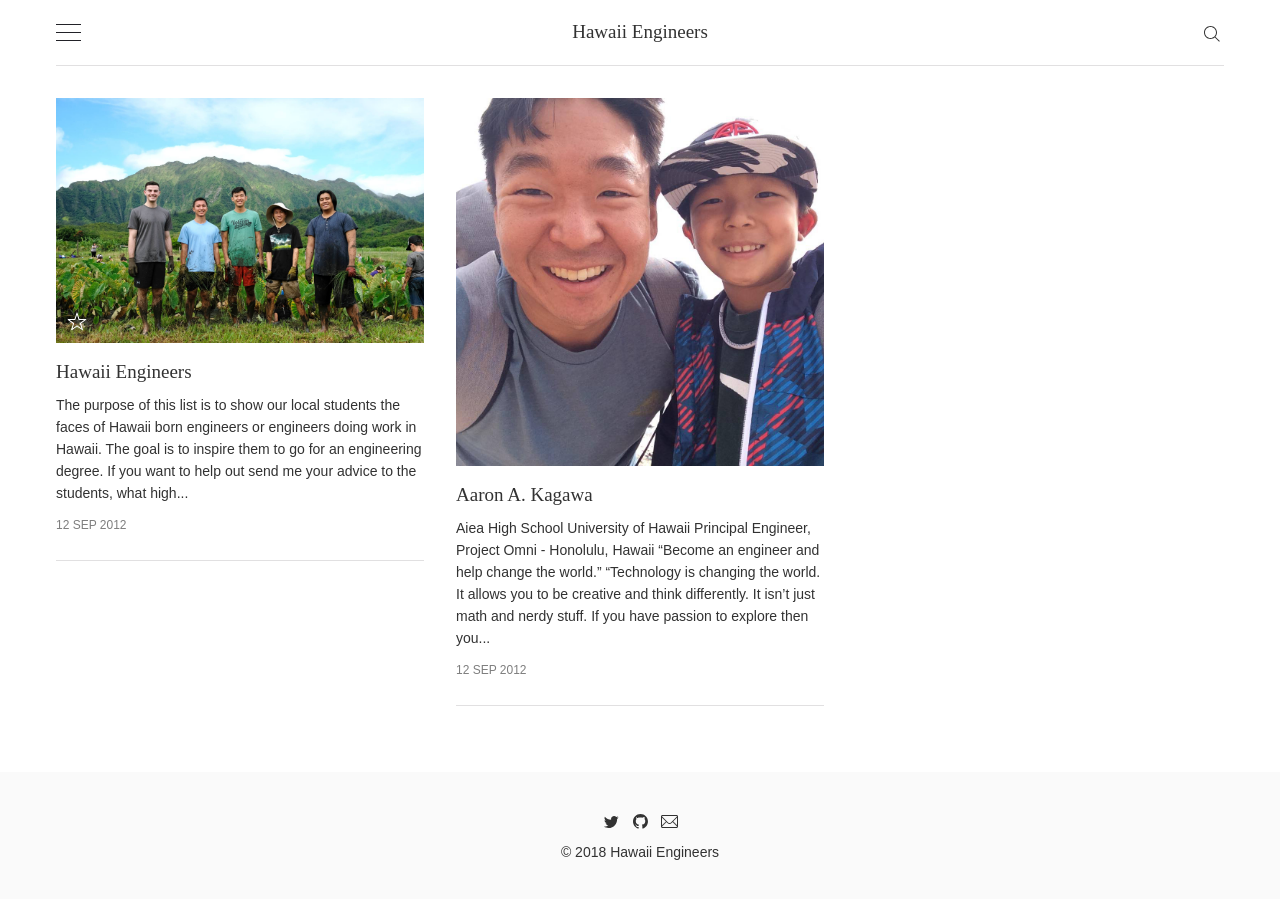
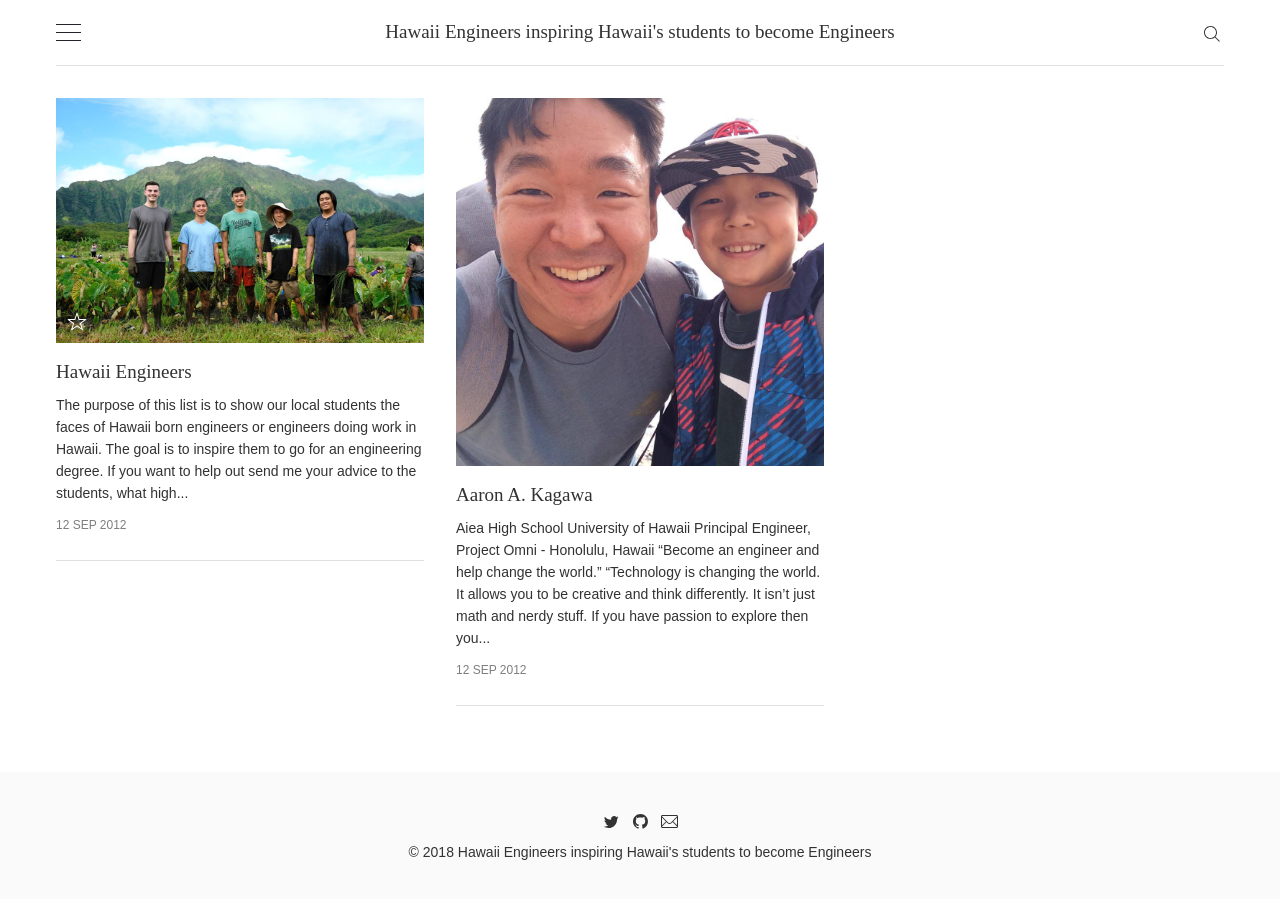
Before and after one commit to tarynw/hawaiiengineers, a Jekyll site: the page built from index.html, in a window 1280 px wide. Built offline with Jekyll 4.4.1, drawn with Linux system fonts in a browser that asks for light colours; some web fonts are replaced; the list of posts is cut into pages by our own code.

Commit message:
Update _config.yml

```diff
--- a/_config.yml
+++ b/_config.yml
@@ -6,7 +6,7 @@
 # 'jekyll serve'. If you change this file, please restart the server process.
 
 # Site settings
-title:              Hawaii Engineers
+title:              Hawaii Engineers inspiring Hawaii's students to become Engineers
 logo:               #logo
 email:              hawaiiengineers@gmail.com
 description:        Hawaii's engineers. To help show the students of Hawaii that they can be engineers!
```
